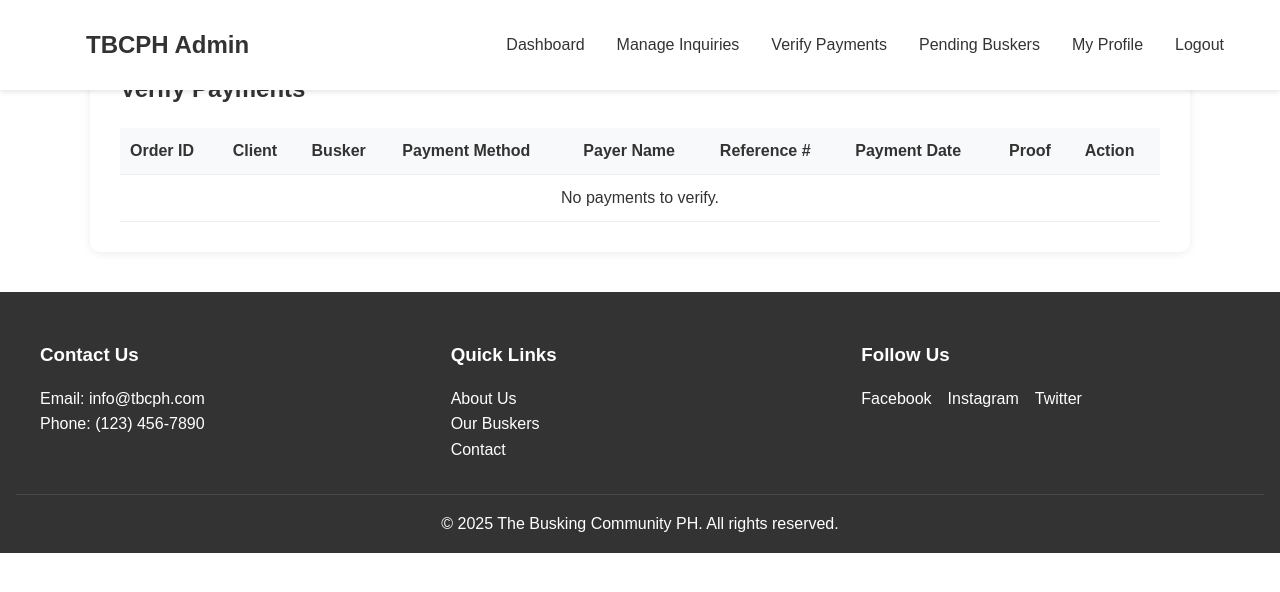
After one commit to barcelos-kevin/TBCPH, a PHP site: page /tbcph/admin/verify_payments.php in a window 1280 px wide. The commit adds this page. Shown: the top 592 px of the page. Run offline with PHP 8.4, Linux system fonts and the light colour scheme; the visitor is signed in with stand-in values (Sample User, id 1); data that the repository does not hold is empty.

Commit message:
update the verify payments

```diff
--- /dev/null
+++ b/db changes/5. add payment proof.sql
@@ -0,0 +1,5 @@
+ALTER TABLE hire
+  ADD COLUMN payment_proof VARCHAR(255) DEFAULT NULL,
+  ADD COLUMN payment_date DATETIME DEFAULT NULL,
+  ADD COLUMN payer_name VARCHAR(255) DEFAULT NULL,
+  ADD COLUMN reference_number VARCHAR(255) DEFAULT NULL;
--- /dev/null
+++ b/tbcph/admin/verify_payments.php
@@ -0,0 +1,113 @@
+<?php
+require_once '../includes/config.php';
+
+// Check if user is logged in as admin
+if (!isset($_SESSION['admin_email'])) {
+    header('Location: index.php');
+    exit();
+}
+
+// Handle approve/reject actions
+if ($_SERVER['REQUEST_METHOD'] === 'POST' && isset($_POST['hire_id'], $_POST['action'])) {
+    $hire_id = intval($_POST['hire_id']);
+    $new_status = ($_POST['action'] === 'approve') ? 'paid' : 'rejected';
+    $stmt = $conn->prepare('UPDATE hire SET payment_status = ? WHERE order_id = ?');
+    $stmt->execute([$new_status, $hire_id]);
+    $_SESSION['success'] = 'Payment status updated.';
+    header('Location: verify_payments.php');
+    exit();
+}
+
+// Fetch all hires with payment_status 'verifying'
+$stmt = $conn->query('
+    SELECT h.*, c.name AS client_name, c.email AS client_email, b.band_name, b.name AS busker_name
+    FROM hire h
+    JOIN inquiry i ON h.inquiry_id = i.inquiry_id
+    JOIN client c ON i.client_id = c.client_id
+    JOIN busker b ON h.busker_id = b.busker_id
+    WHERE h.payment_status = "verifying"
+    ORDER BY h.order_id DESC
+');
+$hires = $stmt->fetchAll(PDO::FETCH_ASSOC);
+
+?><!DOCTYPE html>
+<html lang="en">
+<head>
+    <meta charset="UTF-8">
+    <meta name="viewport" content="width=device-width, initial-scale=1.0">
+    <title>Verify Payments - Admin - TBCPH</title>
+    <link rel="stylesheet" href="/tbcph/assets/css/style.css">
+    <link rel="icon" href="/tbcph/assets/images/logo.jpg">
+    <style>
+        .verify-container { max-width: 1100px; margin: 40px auto; background: #fff; padding: 30px; border-radius: 10px; box-shadow: 0 2px 8px rgba(0,0,0,0.07); }
+        table { width: 100%; border-collapse: collapse; margin-top: 20px; }
+        th, td { padding: 10px; border-bottom: 1px solid #eee; text-align: left; }
+        th { background: #f8f9fa; }
+        .btn { padding: 8px 18px; border-radius: 6px; font-weight: 600; border: none; cursor: pointer; }
+        .btn-approve { background: #2ecc71; color: #fff; }
+        .btn-approve:hover { background: #219150; }
+        .btn-reject { background: #e74c3c; color: #fff; }
+        .btn-reject:hover { background: #c0392b; }
+        .proof-link { color: #3498db; text-decoration: none; }
+        .proof-link:hover { text-decoration: underline; }
+        .success-message { background: #2ecc71; color: white; padding: 10px; border-radius: 4px; margin-bottom: 20px; }
+    </style>
+</head>
+<body>
+    <?php include '../includes/admin_header.php'; ?>
+    <div class="verify-container">
+        <h2>Verify Payments</h2>
+        <?php if (isset($_SESSION['success'])): ?>
+            <div class="success-message"><?php echo $_SESSION['success']; unset($_SESSION['success']); ?></div>
+        <?php endif; ?>
+        <table>
+            <thead>
+                <tr>
+                    <th>Order ID</th>
+                    <th>Client</th>
+                    <th>Busker</th>
+                    <th>Payment Method</th>
+                    <th>Payer Name</th>
+                    <th>Reference #</th>
+                    <th>Payment Date</th>
+                    <th>Proof</th>
+                    <th>Action</th>
+                </tr>
+            </thead>
+            <tbody>
+                <?php if (empty($hires)): ?>
+                    <tr><td colspan="9" style="text-align:center;">No payments to verify.</td></tr>
+                <?php else: foreach ($hires as $hire): ?>
+                    <tr>
+                        <td><?php echo htmlspecialchars($hire['order_id']); ?></td>
+                        <td>
+                            <?php echo htmlspecialchars($hire['client_name']); ?><br>
+                            <small><?php echo htmlspecialchars($hire['client_email']); ?></small>
+                        </td>
+                        <td><?php echo htmlspecialchars($hire['band_name'] ?: $hire['busker_name']); ?></td>
+                        <td><?php echo htmlspecialchars($hire['payment_method']); ?></td>
+                        <td><?php echo htmlspecialchars($hire['payer_name']); ?></td>
+                        <td><?php echo htmlspecialchars($hire['reference_number']); ?></td>
+                        <td><?php echo $hire['payment_date'] ? date('F j, Y', strtotime($hire['payment_date'])) : '-'; ?></td>
+                        <td>
+                            <?php if ($hire['payment_proof']): ?>
+                                <a href="../<?php echo htmlspecialchars($hire['payment_proof']); ?>" class="proof-link" target="_blank">View</a>
+                            <?php else: ?>
+                                No proof
+                            <?php endif; ?>
+                        </td>
+                        <td>
+                            <form method="POST" style="display:inline;">
+                                <input type="hidden" name="hire_id" value="<?php echo $hire['order_id']; ?>">
+                                <button type="submit" name="action" value="approve" class="btn btn-approve">Approve</button>
+                                <button type="submit" name="action" value="reject" class="btn btn-reject" onclick="return confirm('Reject this payment?');">Reject</button>
+                            </form>
+                        </td>
+                    </tr>
+                <?php endforeach; endif; ?>
+            </tbody>
+        </table>
+    </div>
+    <?php include '../includes/footer.php'; ?>
+</body>
+</html>
--- /dev/null
+++ b/tbcph/includes/admin_header.php
@@ -0,0 +1,18 @@
+<?php
+// Dedicated admin header for admin pages
+?>
+<header>
+    <nav>
+        <div class="logo">
+            <a href="/tbcph/admin/dashboard.php">TBCPH Admin</a>
+        </div>
+        <ul class="nav-links">
+            <li><a href="/tbcph/admin/dashboard.php">Dashboard</a></li>
+            <li><a href="/tbcph/admin/manage_inquiries.php">Manage Inquiries</a></li>
+            <li><a href="/tbcph/admin/verify_payments.php">Verify Payments</a></li>
+            <li><a href="/tbcph/admin/pending_buskers.php">Pending Buskers</a></li>
+            <li><a href="/tbcph/admin/profile.php">My Profile</a></li>
+            <li><a href="/tbcph/includes/logout.php?type=admin">Logout</a></li>
+        </ul>
+    </nav>
+</header>
```
Also changed, not shown: tbcph/admin/dashboard.php (+2 -18 lines), tbcph/client/dashboard.php (+21 -3 lines), tbcph/client/payment.php (added, +142 -0 lines).
